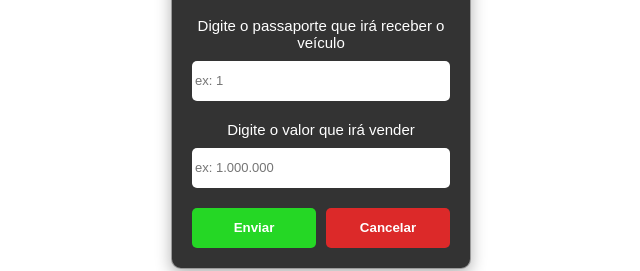
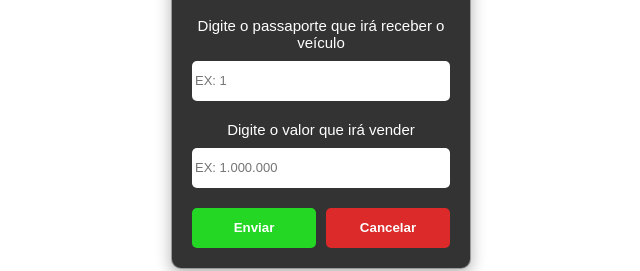
Before and after one commit to EmmyVinte/fivem-blue-sell-vehicle, a plain HTML site: page nui/index.html in a window 1280 px wide. Shown: the part 325-596 px from the top of the page, 319-959 px from the left. Drawn offline with Linux system fonts and the light colour scheme.

Commit message:
Update index.html

```diff
--- a/nui/index.html
+++ b/nui/index.html
@@ -29,14 +29,14 @@
             <p class="tituloTroca">
                 Digite o passaporte que irá receber o veículo
             </p>
-            <input type="text" class="inputTextoTroca" placeholder="ex: 1">
+            <input type="text" class="inputTextoTroca" placeholder="EX: 1">
         </span>
 
         <span class="containerVenda">
             <p class="tituloVenda">
                 Digite o valor que irá vender
             </p>
-            <input type="text" class="inputTextoVenda" placeholder="ex: 1.000.000">
+            <input type="text" class="inputTextoVenda" placeholder="EX: 1.000.000">
         </span>
 
         <span class="containerBotao">
```
